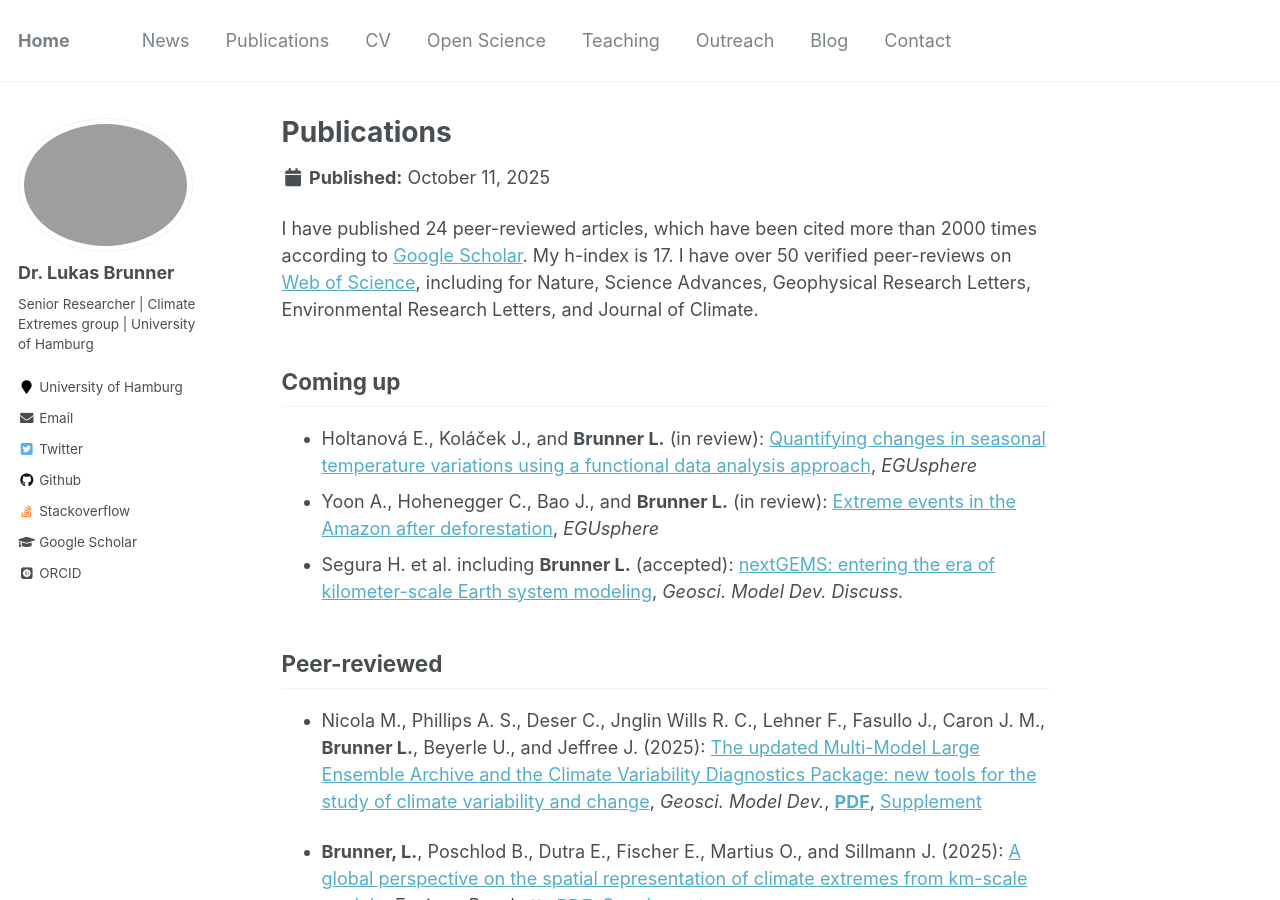
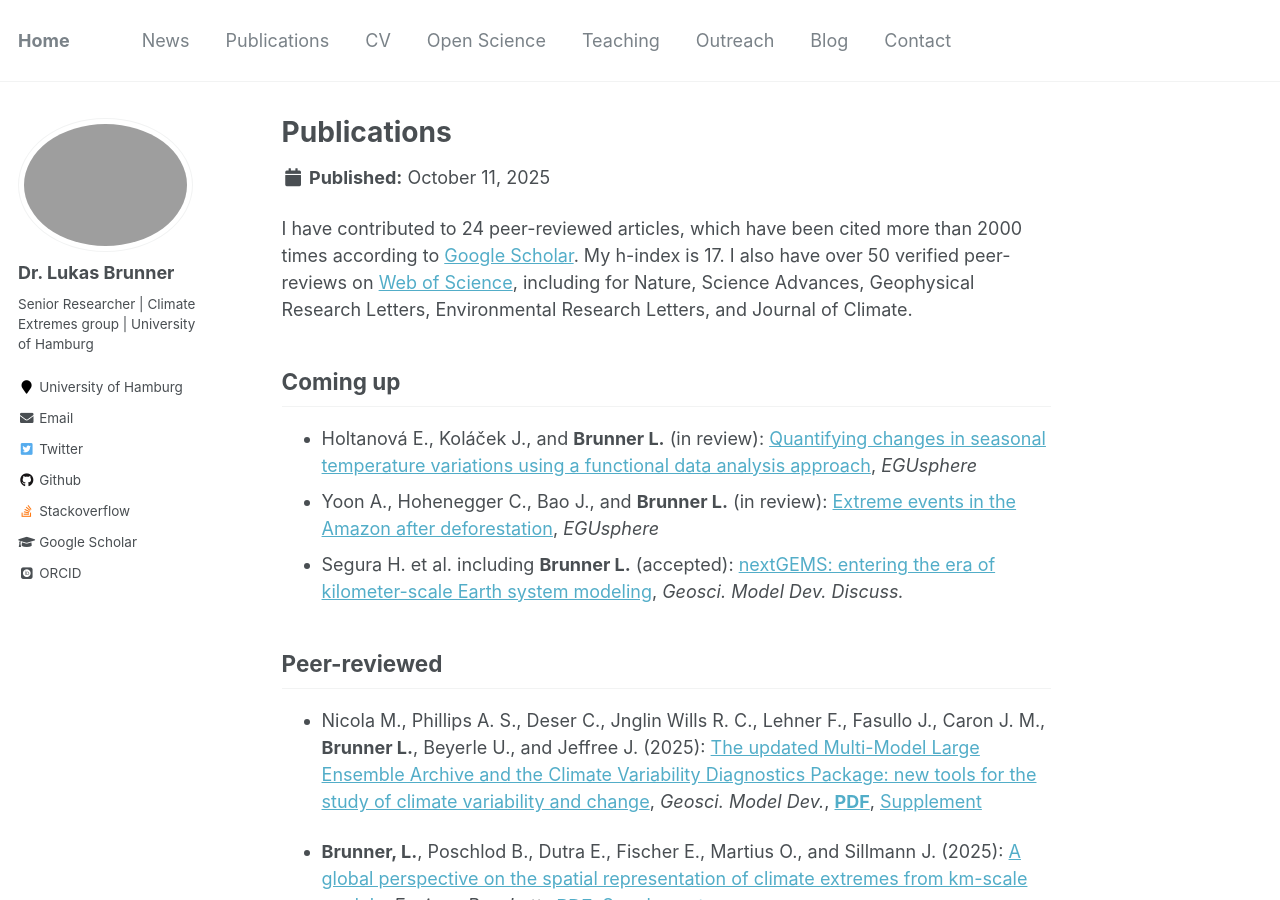
Before and after one commit to lukasbrunner/lukasbrunner.github.io, a Jekyll site: the page built from _publications/publications.md, in a window 1280 px wide and 900 px high. Built offline with Jekyll 4.4.1, drawn with Linux system fonts in a browser that asks for light colours; some web fonts are replaced.

Commit message:
Update publications.md

```diff
--- a/_publications/publications.md
+++ b/_publications/publications.md
@@ -5,7 +5,7 @@ author_profile: true
 share: false
 ---
 
-I have published 24 peer-reviewed articles, which have been cited more than 2000 times according to <a href="https://scholar.google.ch/citations?hl=en&user=dHMZRfwAAAAJ" target="_blank">Google Scholar</a>. My h-index is 17. I have over 50 verified peer-reviews on <a href="https://www.webofscience.com/wos/author/record/AAP-7583-2020" target="_blank">Web of Science</a>, including for Nature, Science Advances, Geophysical Research Letters, Environmental Research Letters, and Journal of Climate.
+I have contributed to 24 peer-reviewed articles, which have been cited more than 2000 times according to <a href="https://scholar.google.ch/citations?hl=en&user=dHMZRfwAAAAJ" target="_blank">Google Scholar</a>. My h-index is 17. I also have over 50 verified peer-reviews on <a href="https://www.webofscience.com/wos/author/record/AAP-7583-2020" target="_blank">Web of Science</a>, including for Nature, Science Advances, Geophysical Research Letters, Environmental Research Letters, and Journal of Climate.
 
 <object data="h-index.txt"></object>
 
```
